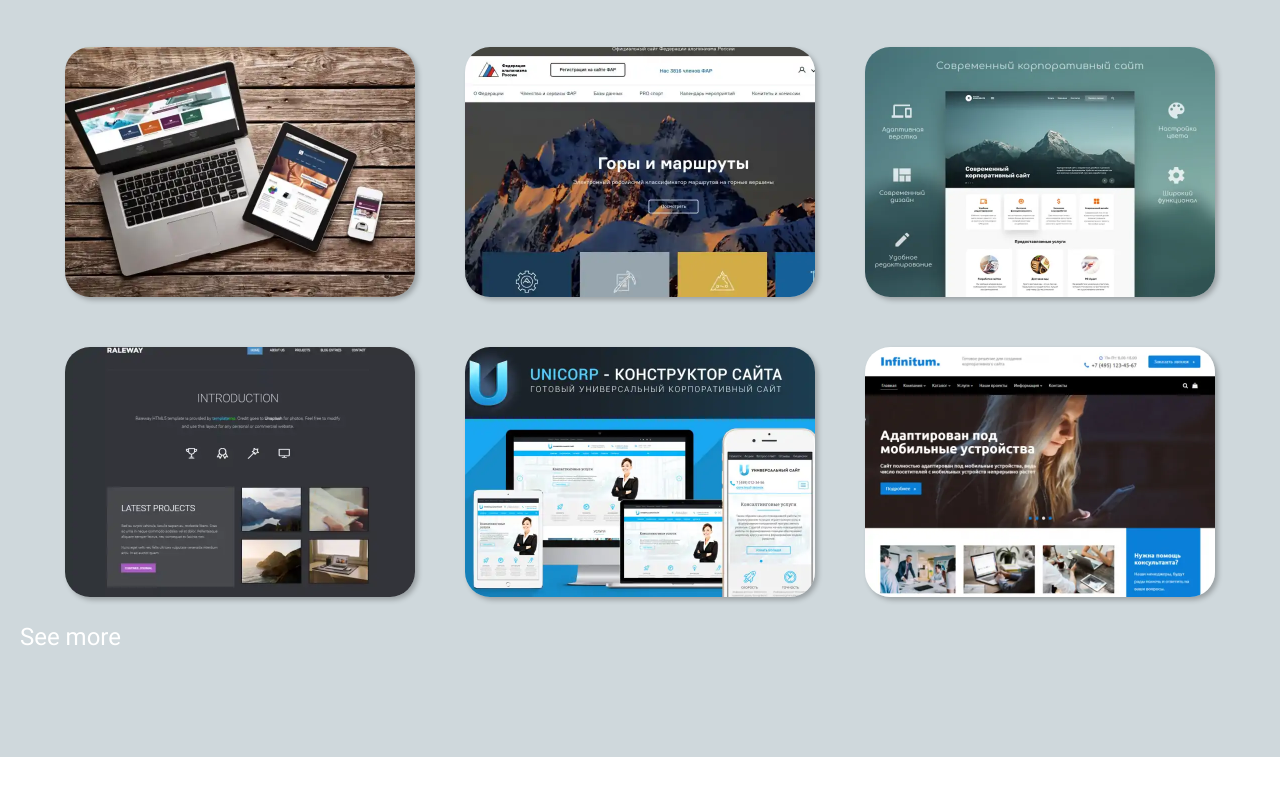
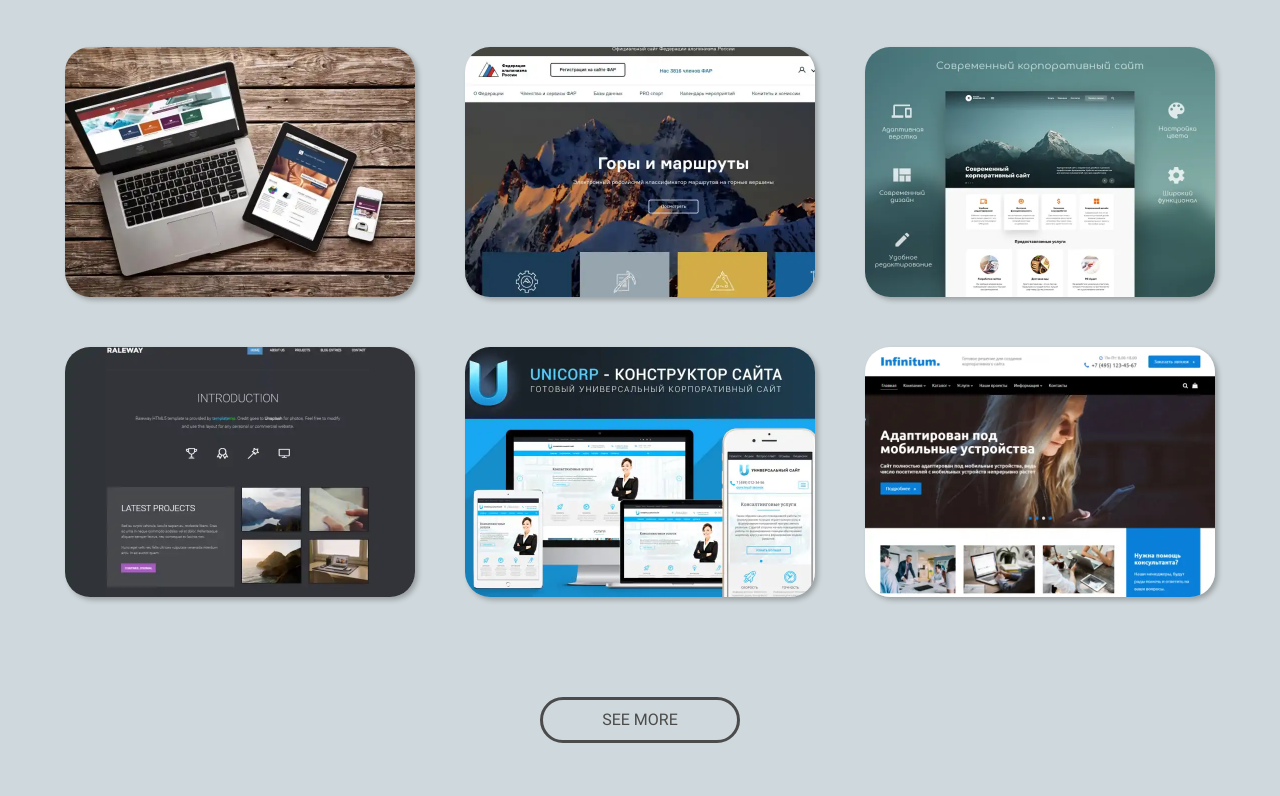
Before and after one commit to igorbod/Portfolio-site, a plain HTML site: page index.html in a window 1280 px wide. Shown: the part 1926-2722 px from the top of the page. Before the commit the page ends 2683 px from the top, so only its background shows below. Drawn offline with Linux system fonts and the light colour scheme; files whose address does not match are found by name.

Commit message:
mad a bit fixes in Portfolio

```diff
--- a/index.html
+++ b/index.html
@@ -265,7 +265,7 @@
 
           </div>
 
-          <a href="#" class="portfolio__see-more">See more</a>
+          <a href="#" class="portfolio__see-more button">See more</a>
 
         </div>
       </div>
--- a/sass/_global.sass
+++ b/sass/_global.sass
@@ -80,3 +80,17 @@ a
   font-weight: 300
   text-transform: uppercase
   text-align: center
+
+// Button
+.button
+  display: block
+  max-width: 200px
+  width: 100%
+  margin: 0 auto
+  font-size: 16px
+  border: 3px solid $main-color
+  border-radius: 25px
+  padding: 10px 25px
+  color: $main-color
+  text-align: center
+  text-transform: uppercase
--- a/sass/blocks/_portfolio.sass
+++ b/sass/blocks/_portfolio.sass
@@ -10,6 +10,8 @@
       flex-wrap: wrap
       justify-content: center
       align-items: center
+      text-align: center
+      margin-bottom: 75px
     &-mask,
     &-info
       position: absolute
@@ -93,4 +95,3 @@
       &:hover
         box-shadow: 0 0 5px #000
   &__see-more
-    display: inline-block
```
Also changed, not shown: css/main.min.css.
